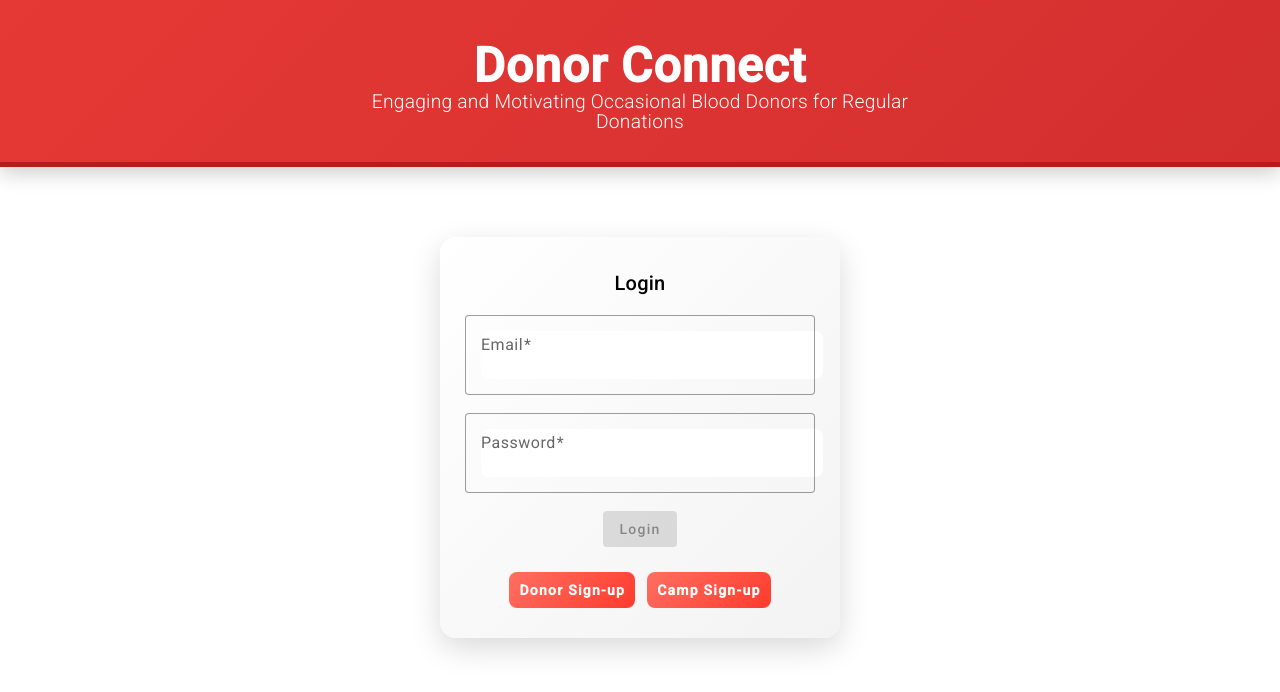
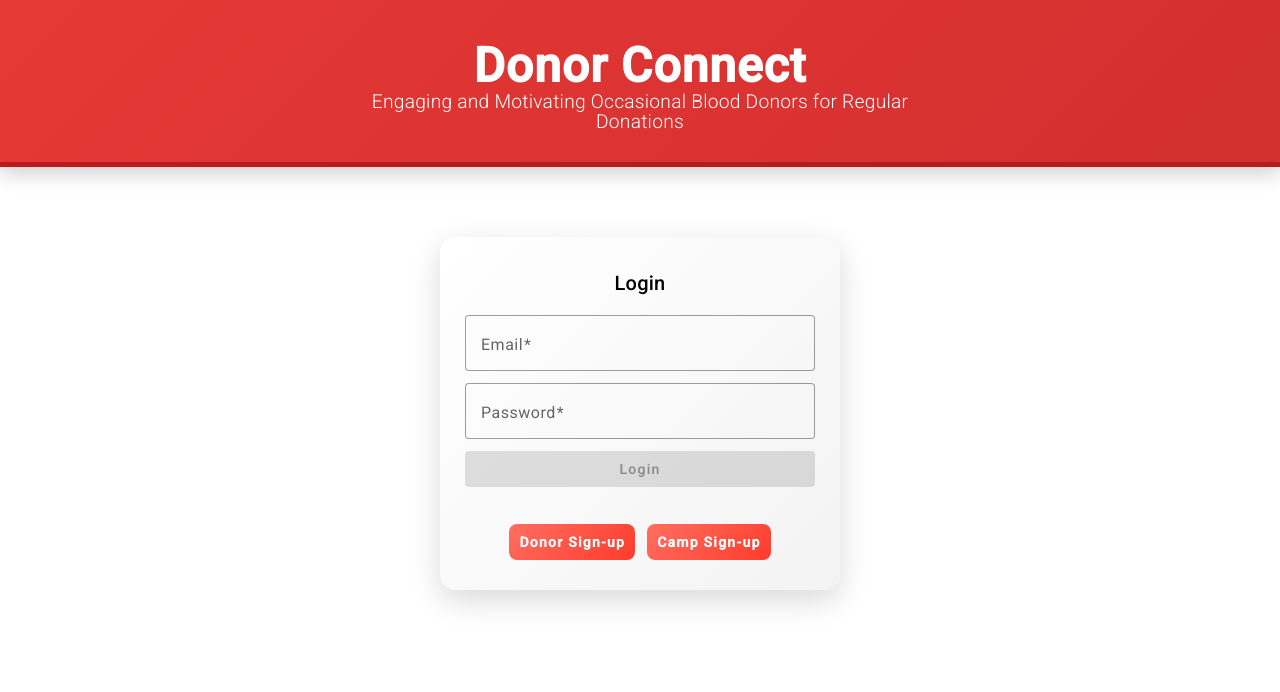
Before and after one commit to Rahal1999/Blood-Donor, an Angular app: page /login in a window 1280 px wide. Shown: the top 692 px of the page. Built offline with nearby package versions, Linux system fonts and the light colour scheme.

Commit message:
login form style

```diff
--- a/src/app/pages/login/login.component.css
+++ b/src/app/pages/login/login.component.css
@@ -42,38 +42,10 @@
 	padding: 30px 25px;
 	border-radius: 16px;
 	box-shadow: 0 10px 30px rgba(0, 0, 0, 0.15);
-	animation: fadeIn 1s ease-out;
-	transition: transform 0.3s ease;
+
   }
 
-  .login-container:hover {
-	transform: scale(1.02);
-  }
 
-  /* Form Fields */
-  mat-form-field {
-	width: 100%;
-	margin-bottom: 18px;
-  }
-
-  mat-form-field .mat-form-field-label {
-	color: #d32f2f;
-	font-weight: 500;
-  }
-
-  mat-form-field input {
-	padding: 12px;
-	border-radius: 8px;
-	font-size: 16px;
-	background-color: #fff;
-	border: 1px solid #ccc;
-	transition: box-shadow 0.3s ease, border-color 0.3s ease;
-  }
-
-  mat-form-field input:focus {
-	border-color: #e53935;
-	box-shadow: 0 0 8px rgba(229, 57, 53, 0.4);
-  }
 
   /* Signup Links and Buttons */
   .signup-links {
@@ -131,3 +103,10 @@
 	  gap: 10px;
 	}
   }
+
+
+  .form-container{
+	display: flex;
+	flex-direction: column;
+	gap: 12px;
+  }
--- a/src/app/pages/login/login.component.html
+++ b/src/app/pages/login/login.component.html
@@ -8,18 +8,33 @@
 	<div class="login-container">
 		<h2>Login</h2>
 
-		<form [formGroup]="loginForm">
-			<mat-form-field appearance="outline">
+		<form [formGroup]="loginForm" class="form-container">
+			<mat-form-field appearance="outline" subscriptSizing="dynamic">
 				<mat-label>Email</mat-label>
 				<input matInput formControlName="username" type="email" />
+
+
+				@if (loginForm.get('username')?.hasError('email') && !loginForm.get('username')?.hasError('required')) {
+					<mat-error>Please enter a valid email address</mat-error>
+				  }
+				  @if (loginForm.get('username')?.hasError('required')) {
+					<mat-error>Email is required!</mat-error>
+				  }
+
 			</mat-form-field>
 
-			<mat-form-field appearance="outline">
+
+
+			<mat-form-field appearance="outline" subscriptSizing="dynamic">
 				<mat-label>Password</mat-label>
 				<input matInput type="password" formControlName="password" />
+
+				@if (loginForm.get('password')?.hasError('required')) {
+					<mat-error>Password is required!</mat-error>
+				  }
 			</mat-form-field>
 
-			<button mat-raised-button color="primary" (click)="login()" [disabled]="loginForm.invalid">Login</button>
+			<button class="d-block" mat-raised-button color="primary" (click)="login()" [disabled]="loginForm.invalid">Login</button>
 
 			<div class="signup-links">
 				<button mat-stroked-button color="accent" (click)="onSignUp('donor')">Donor Sign-up</button>
--- a/src/styles.css
+++ b/src/styles.css
@@ -5,6 +5,6 @@ body { margin: 0; font-family: Roboto, "Helvetica Neue", sans-serif; }
 
 
 
-.mat-mdc-form-field-subscript-wrapper{
-    display: none;
+.mat-mdc-form-field-hint-wrapper, .mat-mdc-form-field-error-wrapper{
+    padding: 0 !important;
 }
```
